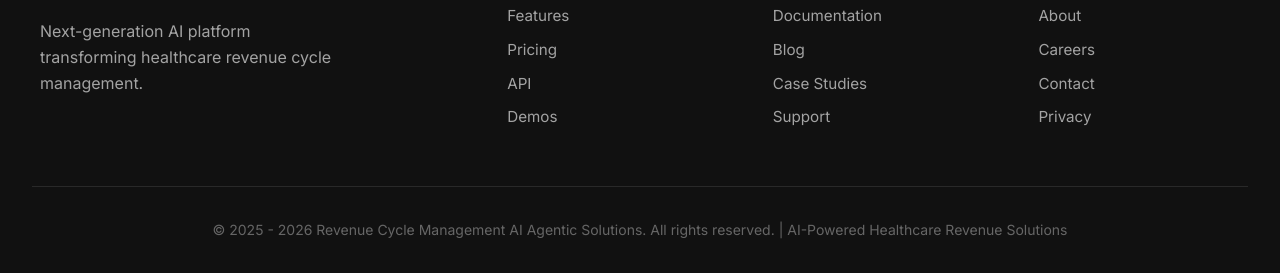
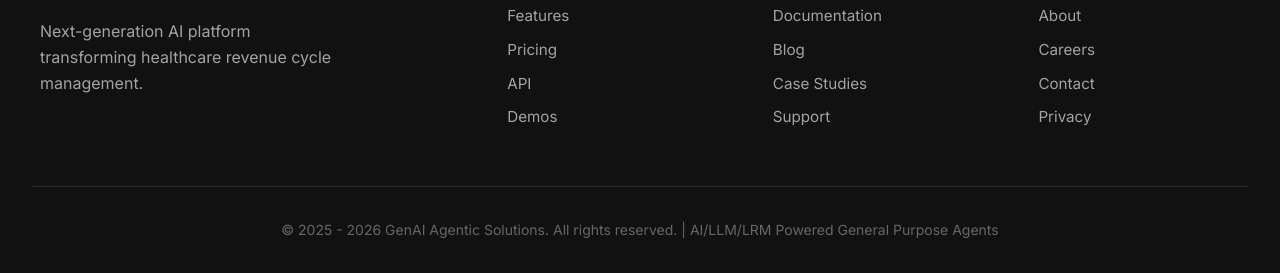
Before and after one commit to hdpspark/rcm-agent-architecture, a plain HTML site: page index.html in a window 1280 px wide. Shown: the part 4834-5107 px from the top of the page. Drawn offline with Linux system fonts and the light colour scheme.

Commit message:
Update footer to be more generic - GenAI Agentic Solutions

```diff
--- a/index.html
+++ b/index.html
@@ -930,7 +930,7 @@
         </div>
 
         <div class="footer-bottom">
-            <p>&copy; 2025 - 2026 Revenue Cycle Management AI Agentic Solutions. All rights reserved. | AI-Powered Healthcare Revenue Solutions</p>
+            <p>&copy; 2025 - 2026 GenAI Agentic Solutions. All rights reserved. | AI/LLM/LRM Powered General Purpose Agents</p>
         </div>
     </footer>
 
```
